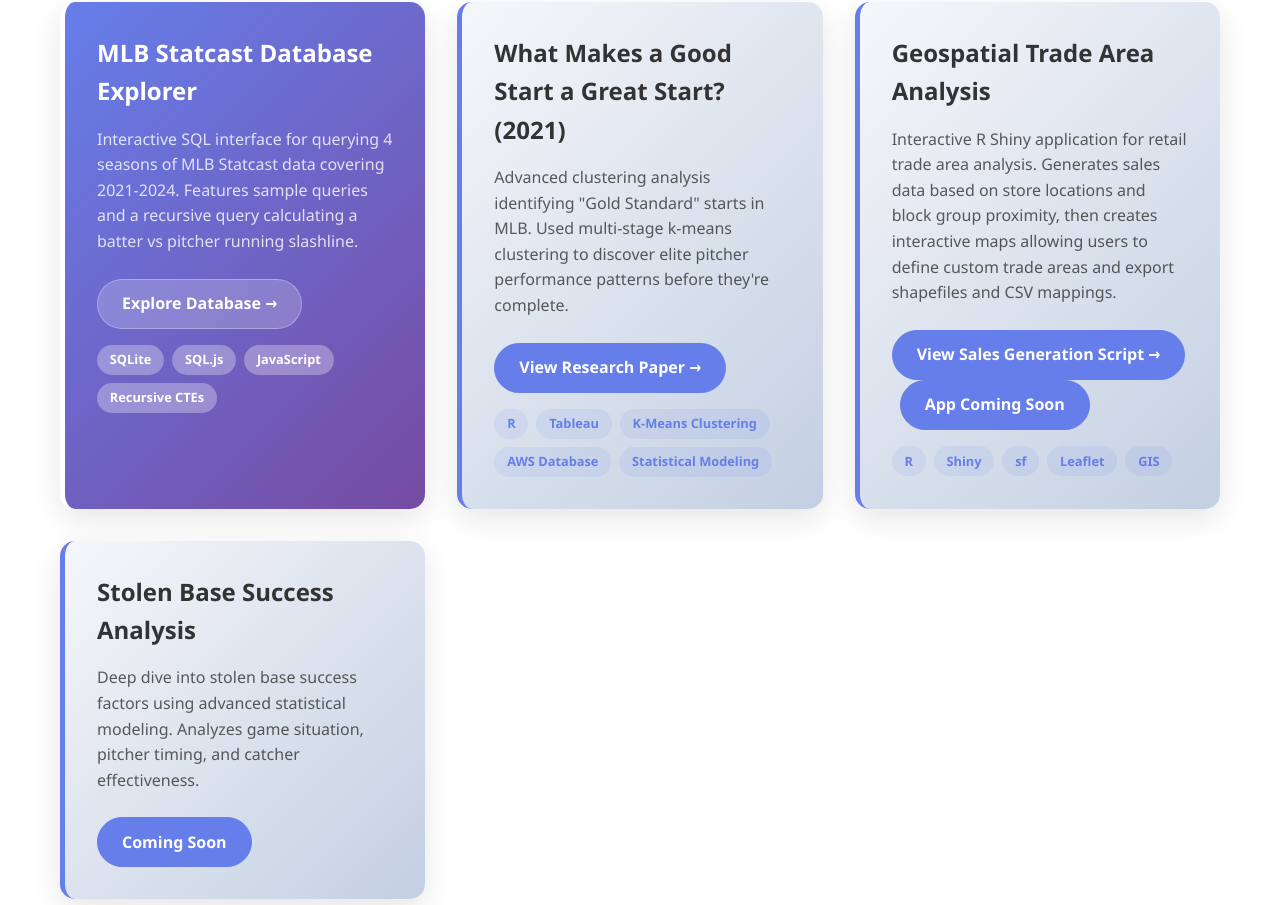
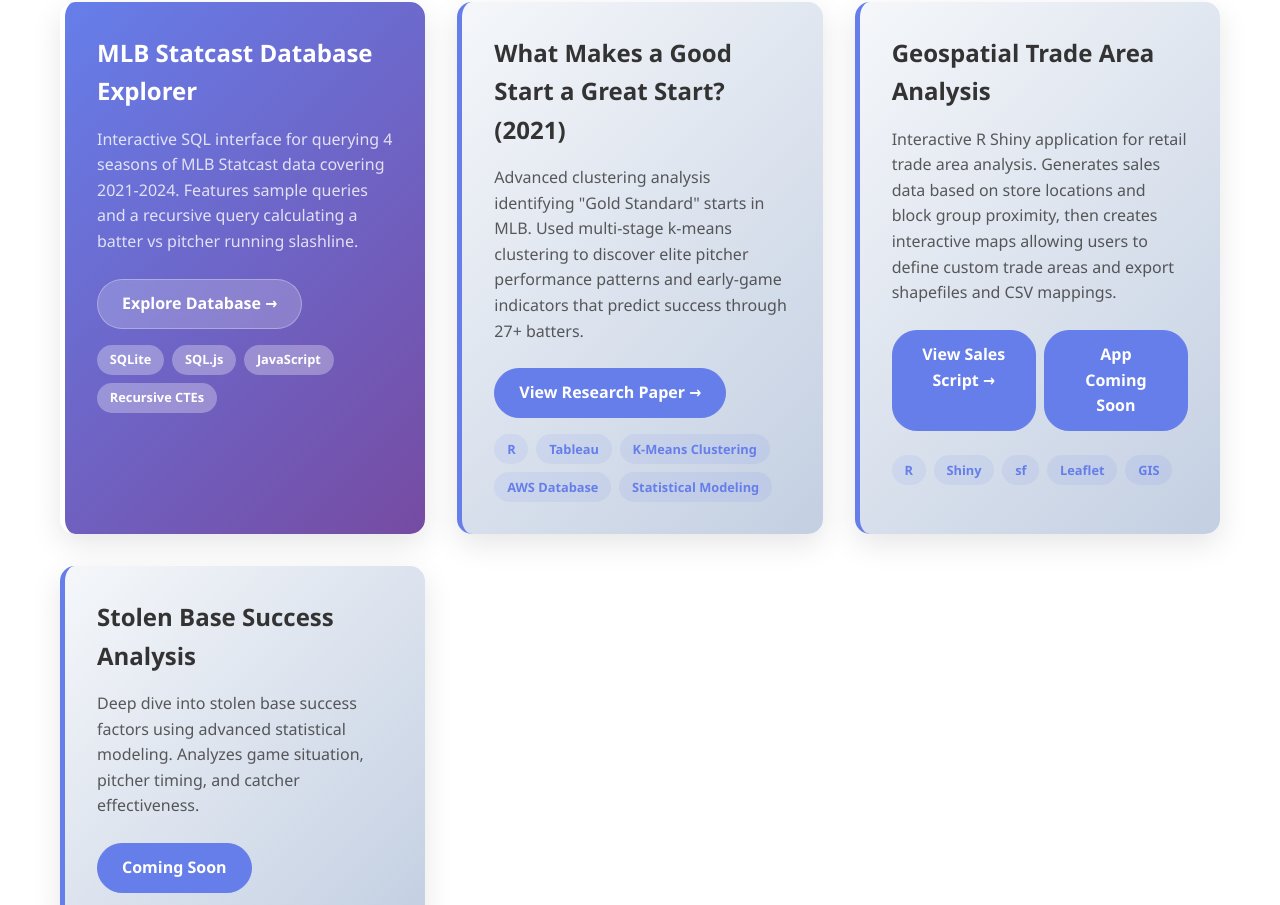
Before and after one commit to zachgreer39/zachgreer39.github.io, a plain HTML site: page index.html in a window 1280 px wide. Shown: the part 649-1554 px from the top of the page. Drawn offline with Linux system fonts and the light colour scheme.

Commit message:
Update index.html

```diff
--- a/index.html
+++ b/index.html
@@ -183,6 +183,19 @@
             box-shadow: 0 5px 15px rgba(0, 0, 0, 0.2);
         }
 
+        .button-group {
+            display: flex;
+            gap: 0.5rem;
+            flex-wrap: wrap;
+            margin-bottom: 1.5rem;
+        }
+
+        .button-group .project-link {
+            flex: 1;
+            text-align: center;
+            min-width: 140px;
+        }
+
         .tech-stack {
             display: flex;
             flex-wrap: wrap;
@@ -332,6 +345,7 @@
             <ul class="nav-links">
                 <li><a href="#projects">Projects</a></li>
                 <li><a href="#about">About</a></li>
+                <li><a href="#contact">Contact</a></li>
             </ul>
         </nav>
     </header>
@@ -362,7 +376,7 @@
 
                 <div class="project-card">
                     <h3>What Makes a Good Start a Great Start? (2021)</h3>
-                    <p>Advanced clustering analysis identifying "Gold Standard" starts in MLB. Used multi-stage k-means clustering to discover elite pitcher performance patterns before they're complete.</p>
+                    <p>Advanced clustering analysis identifying "Gold Standard" starts in MLB. Used multi-stage k-means clustering to discover elite pitcher performance patterns and early-game indicators that predict success through 27+ batters.</p>
                     <a href="https://www.dropbox.com/scl/fi/des1u74tr8dyxzrieftnt/Defining-Great-Starts.pdf?rlkey=6n09rm65z5724mhon12pb1vi8&st=wjh6um9a&dl=0" target="_blank" class="project-link">View Research Paper →</a>
                     <div class="tech-stack">
                         <span class="tech-tag">R</span>
@@ -376,8 +390,10 @@
                 <div class="project-card">
                     <h3>Geospatial Trade Area Analysis</h3>
                     <p>Interactive R Shiny application for retail trade area analysis. Generates sales data based on store locations and block group proximity, then creates interactive maps allowing users to define custom trade areas and export shapefiles and CSV mappings.</p>
-                    <a href="RandomlyGeneratedSalesData.txt" target="_blank" class="project-link">View Sales Generation Script →</a>
-                    <a href="#" class="project-link" style="margin-left: 0.5rem;">App Coming Soon</a>
+                    <div class="button-group">
+                        <a href="RandomlyGeneratedSalesData.txt" target="_blank" class="project-link">View Sales Script →</a>
+                        <a href="#" class="project-link">App Coming Soon</a>
+                    </div>
                     <div class="tech-stack">
                         <span class="tech-tag">R</span>
                         <span class="tech-tag">Shiny</span>
```
